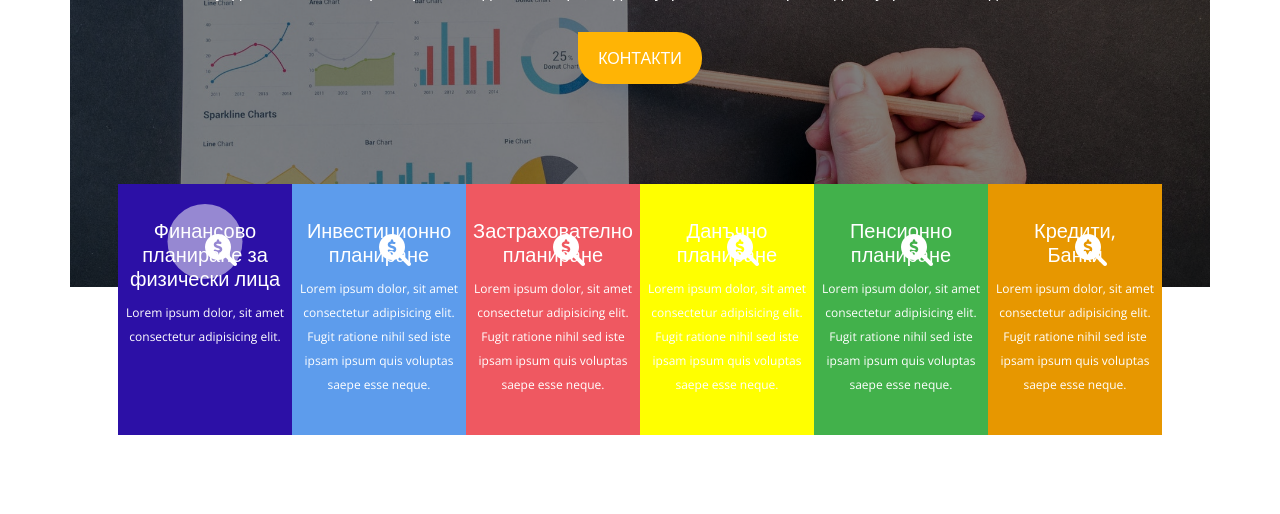
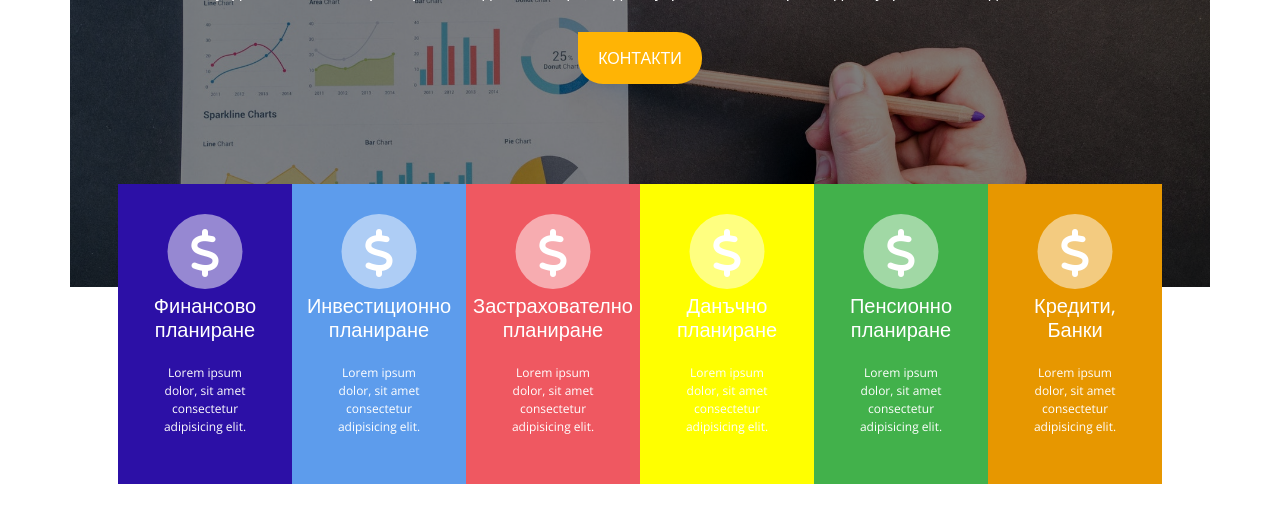
Before and after one commit to aspalogosa/bb-consult, a plain HTML site: page index.html in a window 1280 px wide. Shown: the part 341-855 px from the top of the page. Before the commit the page ends 800 px from the top, so only its background shows below. Drawn offline with nearby package versions, Linux system fonts and the light colour scheme.

Commit message:
before changes

```diff
--- a/index.html
+++ b/index.html
@@ -65,57 +65,67 @@
                             <div style="background:#2c10a6" class="item-box">
                                 <div class="circle">
                                 </div>
-                                <i class="fas fa-search-dollar fa-2x"></i>
+                                <i class="fas fa-dollar-sign fa-3x"></i>
                                 <h3>
-                                    Финансово планиране за физически лица
+                                    Финансово планиране
                                 </h3>
                                 <span>Lorem ipsum dolor, sit amet consectetur adipisicing elit.</span>
                             </div>
                         </div>
                         <div class="col-12 col-md-6 col-lg-4 col-xl-2 section-item">
                             <div style="background:#5d9cec" class="item-box">
-                                <i class="fas fa-search-dollar fa-2x"></i>
+                                <div class="circle">
+                                </div>
+                                <i class="fas fa-dollar-sign fa-3x"></i>
                                 <h3>
                                     Инвестиционно планиране
                                 </h3>
-                                <span>Lorem ipsum dolor, sit amet consectetur adipisicing elit. Fugit ratione nihil sed iste ipsam ipsum quis voluptas saepe esse neque.</span>
+                                <span>Lorem ipsum dolor, sit amet consectetur adipisicing elit.</span>
                             </div>
                         </div>
                         <div class="col-12 col-md-6 col-lg-4 col-xl-2 section-item">
                             <div style="background:#ef5861" class="item-box">
-                                <i class="fas fa-search-dollar fa-2x"></i>
+                                <div class="circle">
+                                </div>
+                                <i class="fas fa-dollar-sign fa-3x"></i>
                                 <h3>
                                     Застрахователно планиране
                                 </h3>
-                                <span>Lorem ipsum dolor, sit amet consectetur adipisicing elit. Fugit ratione nihil sed iste ipsam ipsum quis voluptas saepe esse neque.</span>
+                                <span>Lorem ipsum dolor, sit amet consectetur adipisicing elit.</span>
                             </div>
                         </div>
                         <div class="col-12 col-md-6 col-lg-4 col-xl-2 section-item">
                             <div style="background:yellow" class="item-box">
-                                <i class="fas fa-search-dollar fa-2x"></i>
+                                <div class="circle">
+                                </div>
+                                <i class="fas fa-dollar-sign fa-3x"></i>
                                 <h3>
                                     Данъчно планиране
                                 </h3>
-                                <span>Lorem ipsum dolor, sit amet consectetur adipisicing elit. Fugit ratione nihil sed iste ipsam ipsum quis voluptas saepe esse neque.</span>
+                                <span>Lorem ipsum dolor, sit amet consectetur adipisicing elit.</span>
                             </div>
                         </div>
                         <div class="col-12 col-md-6 col-lg-4 col-xl-2 section-item">
                             <div style="background:#42b14b" class="item-box">
-                                <i class="fas fa-search-dollar fa-2x"></i>
+                                <div class="circle">
+                                </div>
+                                <i class="fas fa-dollar-sign fa-3x"></i>
                                 <h3>
                                     Пенсионно планиране
                                 </h3>
-                                <span>Lorem ipsum dolor, sit amet consectetur adipisicing elit. Fugit ratione nihil sed iste ipsam ipsum quis voluptas saepe esse neque.</span>
+                                <span>Lorem ipsum dolor, sit amet consectetur adipisicing elit.</span>
                             </div>
                         </div>
                         <div class="col-12 col-md-6 col-lg-4 col-xl-2 section-item">
                             <div style="background:#e79700" class="item-box">
-                                <i class="fas fa-search-dollar fa-2x"></i>
+                                <div class="circle">
+                                </div>
+                                <i class="fas fa-dollar-sign fa-3x"></i>
                                 <h3>
                                     Кредити,
                                     <br> Банки
                                 </h3>
-                                <span>Lorem ipsum dolor, sit amet consectetur adipisicing elit. Fugit ratione nihil sed iste ipsam ipsum quis voluptas saepe esse neque.</span>
+                                <span>Lorem ipsum dolor, sit amet consectetur adipisicing elit.</span>
                             </div>
                         </div>
                     </div>
--- a/styles/main.scss
+++ b/styles/main.scss
@@ -92,21 +92,23 @@ main {
         }
         .section-items {
             color: white;
+            padding-bottom: 30px;
             .col-12 {
                 padding: 0px;
                 text-align: center;
-                // display: baseline;
-                div {
-                    padding-top: 35px;
-                    padding-bottom: 40px;
-                    height: 100%;
-                }
+                // div {
+                //     padding-top: 35px;
+                //     padding-bottom: 40px;
+                //     height: 100%;
+                // }
             }
             .item-box {
                 position: relative;
+                padding-bottom: 30px!important;
+                height: 300px;
                 div.circle {
                     position: absolute;
-                    top: 20px;
+                    top: 30px;
                     left: 50%;
                     transform: translateX(-50%);
                     width: 75px;
@@ -115,13 +117,26 @@ main {
                     opacity: 0.5;
                     z-index: 1;
                     border-radius: 50%;
-                    margin: auto;
                 }
                 i {
                     position: absolute;
-                    top: 50px;
-                    padding-bottom: 20px;
+                    top: 15px;
+                    left: 50%;
+                    transform: translateX(-50%);
                     z-index: 2;
+                    padding-top: 30px!important;
+                }
+                h3 {
+                    position: absolute;
+                    top: 110px;
+                    left: 50%;
+                    transform: translateX(-50%);
+                }
+                span {
+                    position: absolute;
+                    top: 180px;
+                    left: 50%;
+                    transform: translateX(-50%);
                 }
             }
         }
```
Also changed, not shown: styles/main.css, 1 other file.
